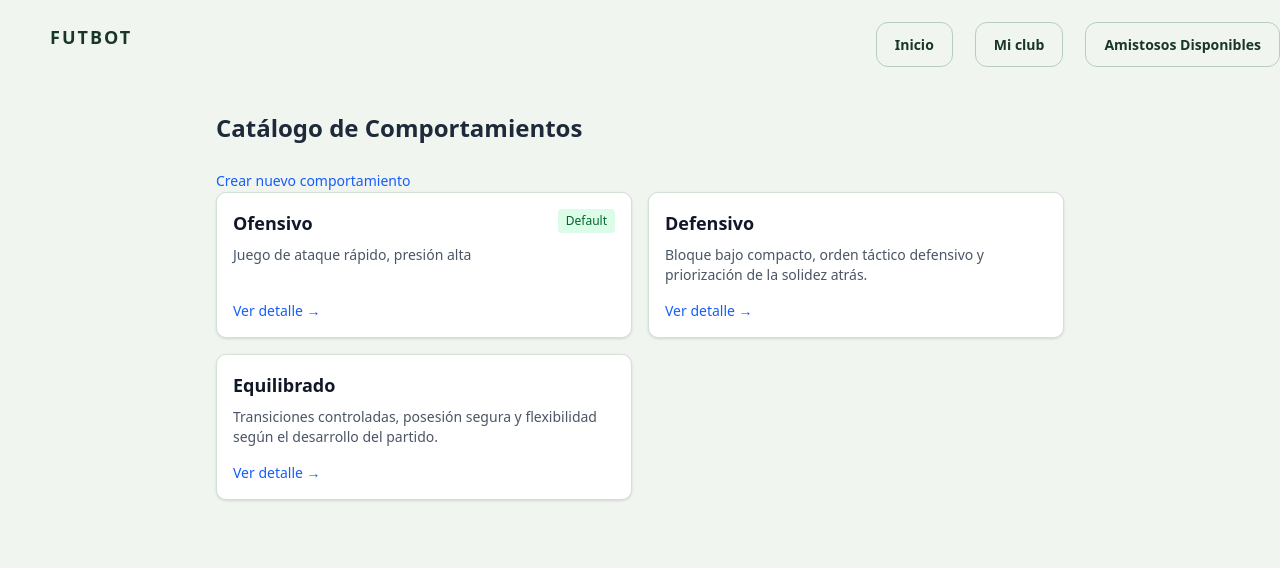
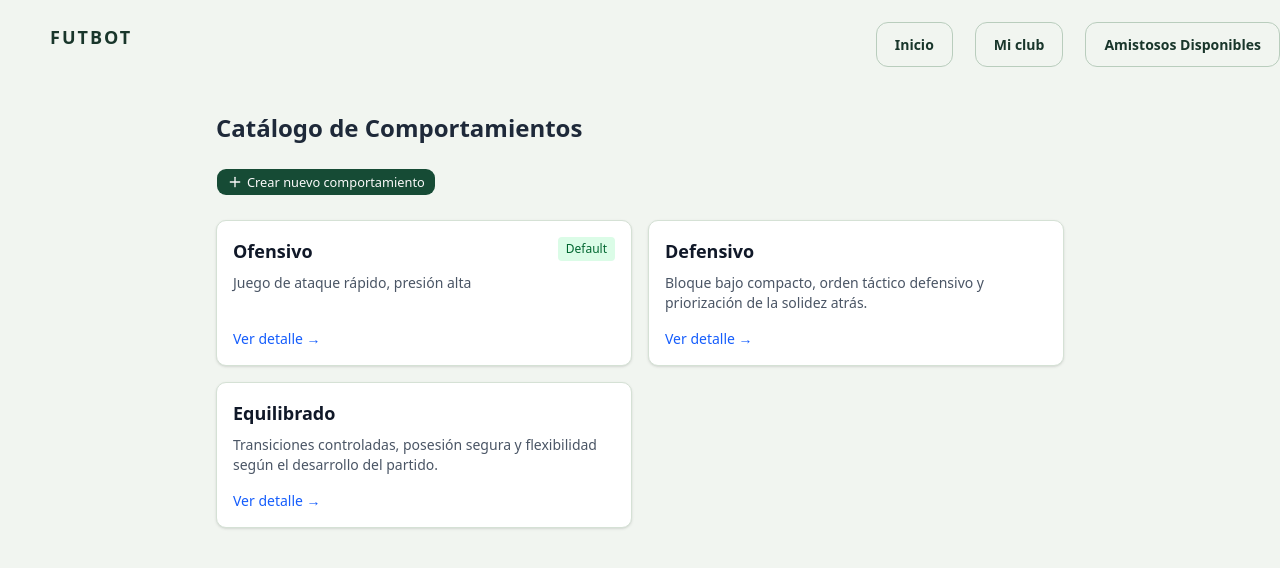
Before and after one commit to grupo-i-s-s/FutBot-I.S.S, a React (Vite) app in the folder frontend/: page /behaviours in a window 1280 px wide. Shown: the top 568 px of the page. Built offline with nearby package versions, Linux system fonts and the light colour scheme; no server answers.

Commit message:
Modifico aspecto de boton

```diff
--- a/frontend/src/features/behaviours/components/BehaviourList.jsx
+++ b/frontend/src/features/behaviours/components/BehaviourList.jsx
@@ -1,6 +1,9 @@
 import React, { useEffect, useState } from 'react';
 import { fetchBehaviours } from '../services/behavioursApi';
 import { Link } from 'react-router'
+import { buttonVariants } from '@/components/ui/button';
+import { Plus } from 'lucide-react';
+import { CardAction } from '@/components/ui/card';
 
 export default function BehaviourList() {
     const [behaviours, setBehaviours] = useState([]);
@@ -49,7 +52,13 @@ export default function BehaviourList() {
     return (
         <div className="max-w-4xl mx-auto p-6">
             <h2 className="text-2xl font-bold mb-6 text-gray-800">Catálogo de Comportamientos</h2>
-            <Link to="/crear-comportamiento" className="text-blue-600 hover:underline text-sm font-medium self-start">Crear nuevo comportamiento</Link>
+            <div className="mb-6 flex justify-start">
+                <Link to="/crear-comportamiento" className={buttonVariants({ size: 'sm' })}>
+                    <Plus className="size-4" aria-hidden="true" />
+                    Crear nuevo comportamiento
+                </Link>
+            </div>
+
             <ul className="grid grid-cols-1 md:grid-cols-2 gap-4">
                 {behaviours.map((behaviour) => (
                     <li key={behaviour.id}
```
